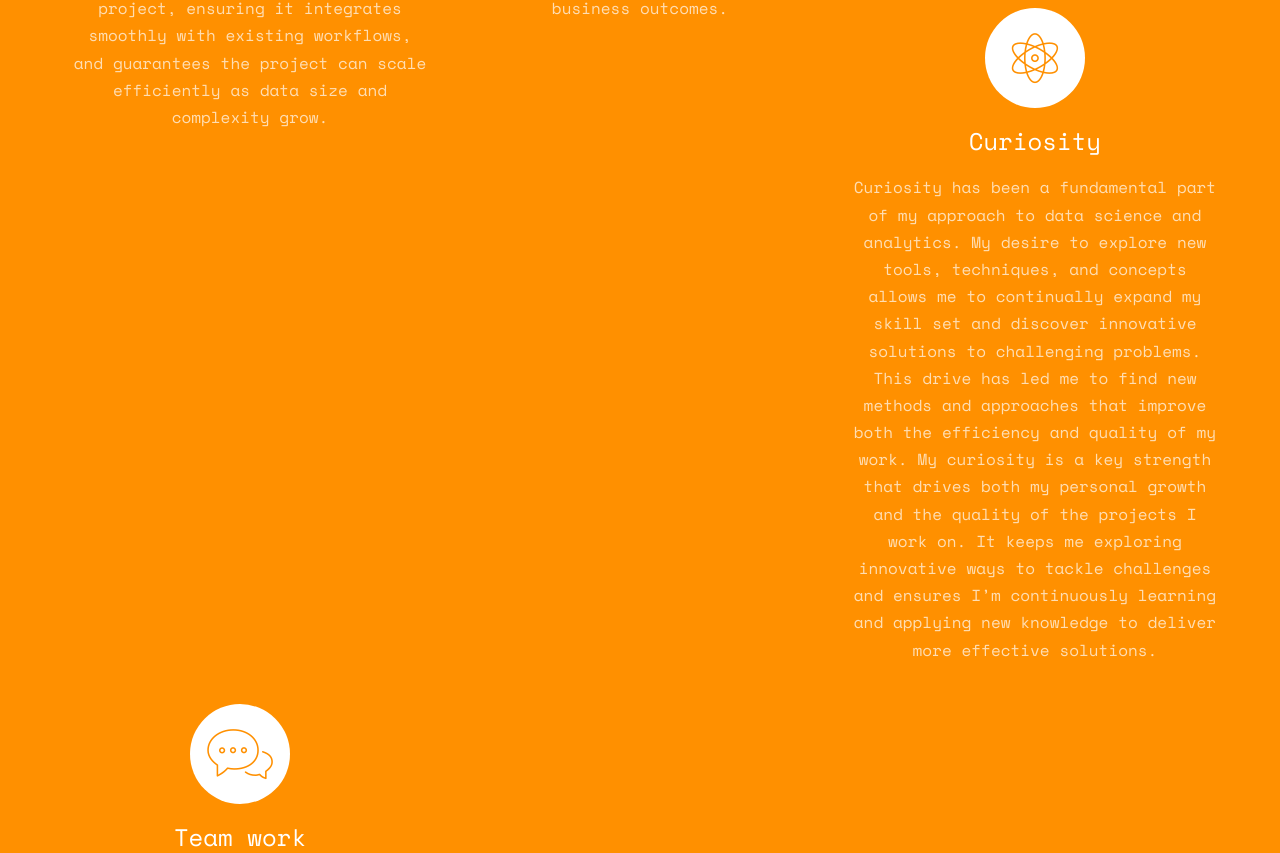
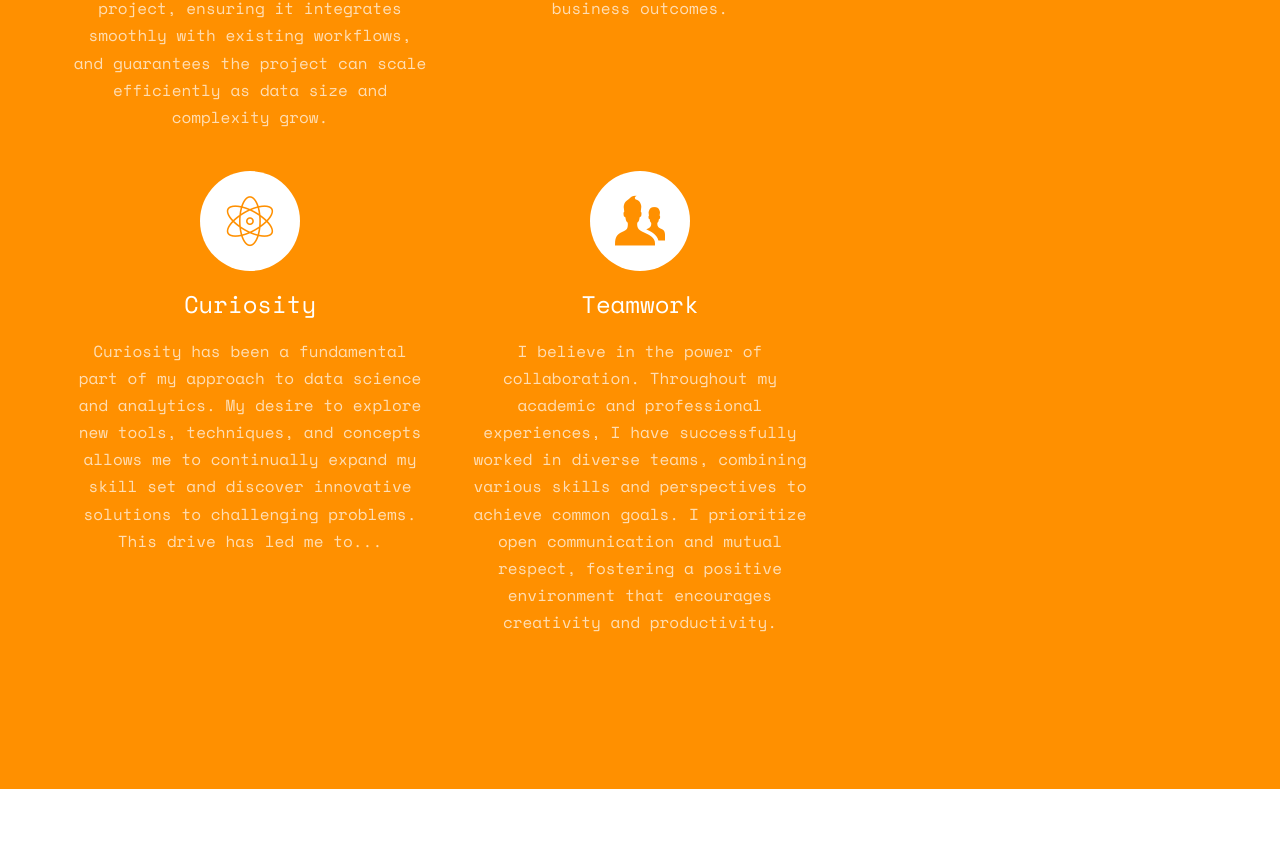
Before and after one commit to klam912/klam912.github.io, a plain HTML site: page index.html in a window 1280 px wide. Shown: the part 4215-5068 px from the top of the page. Drawn offline with nearby package versions, Linux system fonts and the light colour scheme; some packages are replaced by stand-ins of ours; no server answers; files whose address does not match are found by name.

Commit message:
updated portfolio

```diff
--- a/index.html
+++ b/index.html
@@ -170,7 +170,6 @@
 		</div>
 	</div>
 
-
 	<div id="fh5co-features" class="animate-box">
 		<div class="container">
 			<div class="services-padding">
@@ -187,8 +186,7 @@
 							</span>
 							<div class="feature-copy">
 								<h3>Research</h3>
-								<p>In any data-driven project, the ability to research and implement the right tools is crucial for ensuring scalability and enhancing overall efficiency. Throughout my experience, I have consistently identified and adopted new tools that streamline processes, allowing projects to be executed more effectively and at scale. By researching the best available packages, I was able to deliver custom solutions that were both scalable and aligned with project goals, ultimately saving time and resources.
-My approach to research extends beyond simply finding the latest tools; it involves evaluating each tool's applicability to the project, ensuring it integrates smoothly with existing workflows, and guarantees the project can scale efficiently as data size and complexity grow.</p>
+								<p>In any data-driven project, the ability to research and implement the right tools is crucial for ensuring scalability and enhancing overall efficiency. Throughout my experience, I have consistently identified and adopted new tools that streamline processes, allowing projects to be executed more effectively and at scale. By researching the best available packages, I was able to deliver custom solutions that were both scalable and aligned with project goals, ultimately saving time and resources. My approach to research extends beyond simply finding the latest tools; it involves evaluating each tool's applicability to the project, ensuring it integrates smoothly with existing workflows, and guarantees the project can scale efficiently as data size and complexity grow.</p>
 							</div>
 						</div>
 					</div>
@@ -200,27 +198,22 @@ My approach to research extends beyond simply finding the latest tools; it invol
 							</span>
 							<div class="feature-copy">
 								<h3>Analytics</h3>
-								<p>My experience with analytics is grounded in the ability to transform raw data into meaningful insights that inform decision-making and strategy. I leverage a variety of analytical techniques and tools, ensuring that the results are not only accurate but also actionable for stakeholders. Using R, I designed scripts that cleaned, processed, and visualized the data, reducing manual work by 6 hours and speeding up the delivery of results to neuroscientists.
-My ability to think critically about data, apply advanced analytical techniques, and communicate results effectively allows me to not only analyze data but also drive impact and improve business outcomes.</p>
+								<p>My experience with analytics is grounded in the ability to transform raw data into meaningful insights that inform decision-making and strategy. I leverage a variety of analytical techniques and tools, ensuring that the results are not only accurate but also actionable for stakeholders. Using R, I designed scripts that cleaned, processed, and visualized the data, reducing manual work by 6 hours and speeding up the delivery of results to neuroscientists. My ability to think critically about data, apply advanced analytical techniques, and communicate results effectively allows me to not only analyze data but also drive impact and improve business outcomes.</p>
 							</div>
 						</div>
 					</div>
 
-
 					<div class="col-md-4 text-center">
-
 						<div class="feature-left">
 							<span class="icon">
 								<i class="icon-bargraph"></i>
 							</span>
 							<div class="feature-copy">
 								<h3>Data Visualization</h3>
-								<p>Data visualization plays a crucial role in how I communicate insights effectively to both technical and non-technical stakeholders. I leverage tools like ggplot2, plotly, and RMarkdown to create clear, interactive, and customizable visualizations that simplify complex data for decision-making.
-With each visualization, my goal is to ensure that data is presented in a way that is intuitive, insightful, and tailored to the needs of the audience—whether it’s a technical team diving into deep data exploration or executives requiring a high-level overview for strategic decision-making.
-</p>
+								<p>Data visualization plays a crucial role in how I communicate insights effectively to both technical and non-technical stakeholders. I leverage tools like ggplot2, plotly, and RMarkdown to create clear, interactive, and customizable visualizations that simplify complex data for decision-making. With each visualization, my goal is to ensure that data is presented in a way that is intuitive, insightful, and tailored to the needs of the audience—whether it’s a technical team diving into deep data exploration or executives requiring a high-level overview for strategic decision-making.</p>
 							</div>
 						</div>
-
+					</div>
 				</div>
 
 				<div class="row">
@@ -231,22 +224,19 @@ With each visualization, my goal is to ensure that data is presented in a way th
 							</span>
 							<div class="feature-copy">
 								<h3>Curiosity</h3>
-									<p>Curiosity has been a fundamental part of my approach to data science and analytics. My desire to explore new tools, techniques, and concepts allows me to continually expand my skill set and discover innovative solutions to challenging problems. This drive has led me to find new methods and approaches that improve both the efficiency and quality of my work. My curiosity is a key strength that drives both my personal growth and the quality of the projects I work on. It keeps me exploring innovative ways to tackle challenges and ensures I’m continuously learning and applying new knowledge to deliver more effective solutions.</p>
+								<p>Curiosity has been a fundamental part of my approach to data science and analytics. My desire to explore new tools, techniques, and concepts allows me to continually expand my skill set and discover innovative solutions to challenging problems. This drive has led me to...</p>
+							</div>
 						</div>
 					</div>
 
-						</div>
 					<div class="col-md-4 text-center">
 						<div class="feature-left">
 							<span class="icon">
-									<i class="icon-chat"></i>
+								<i class="icon-users"></i> <!-- Adjust the icon if necessary -->
 							</span>
 							<div class="feature-copy">
-									<h3>Team work</h3>
-									<p>Teamwork is at the core of many successful projects I’ve worked on. I believe in fostering open communication, leveraging the strengths of each team member, and creating a collaborative environment where everyone feels empowered to contribute their expertise. My ability to work closely with both technical and non-technical teams has helped deliver high-impact results, even in high-pressure situations.
-In all my teamwork experiences, I’ve found that fostering a spirit of collaboration, respect, and open communication ensures that projects are not only completed but done so with a high level of quality and shared ownership.
-</p>
-								</div>
+								<h3>Teamwork</h3>
+								<p>I believe in the power of collaboration. Throughout my academic and professional experiences, I have successfully worked in diverse teams, combining various skills and perspectives to achieve common goals. I prioritize open communication and mutual respect, fostering a positive environment that encourages creativity and productivity.</p>
 							</div>
 						</div>
 					</div>
@@ -304,10 +294,10 @@ In all my teamwork experiences, I’ve found that fostering a spirit of collabor
 					</a>
 				</div>
 				<div class="col-md-3 text-center col-padding animate-box">
-					<a href="https://github.com/jlombard314159/cdf_smb_2024" class="work" style="background-image: url(images/);">
+					<a href="https://github.com/jlombard314159/cdf_smb_2024" class="work" style="background-image: url(images/census.png);">
 						<div class="desc">
-							<h3>Using topic Modeling as Tag Generator for Vietnamese food recipes</h3>
-							<span>K-Means Clustering (ML); Webscraping (BeautifulSoup); Data processing (Pandas); NLP</span>
+							<h3>Using Shiny to Visualize Data Quality For The Annual Integrated Economic Survey (AIES)</h3>
+							<span>SQL, R, Git, Data visualization (Plotly), Dashboard (Shiny), Data Analysis (R)</span>
 						</div>
 					</a>
 				</div>
```
Also changed, not shown: images/census.png (added). Lines whose indentation alone changed are shown as unchanged.
